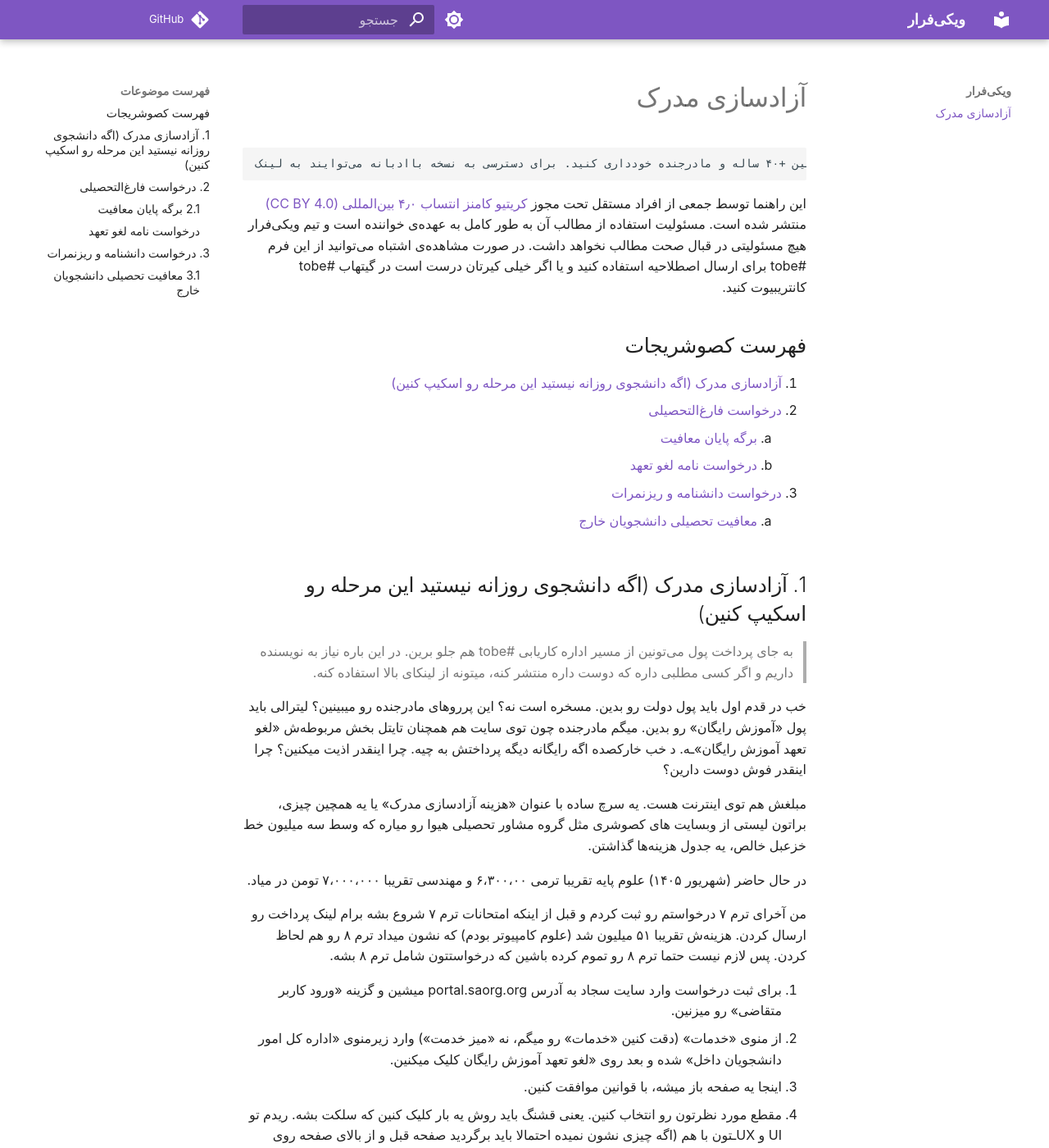
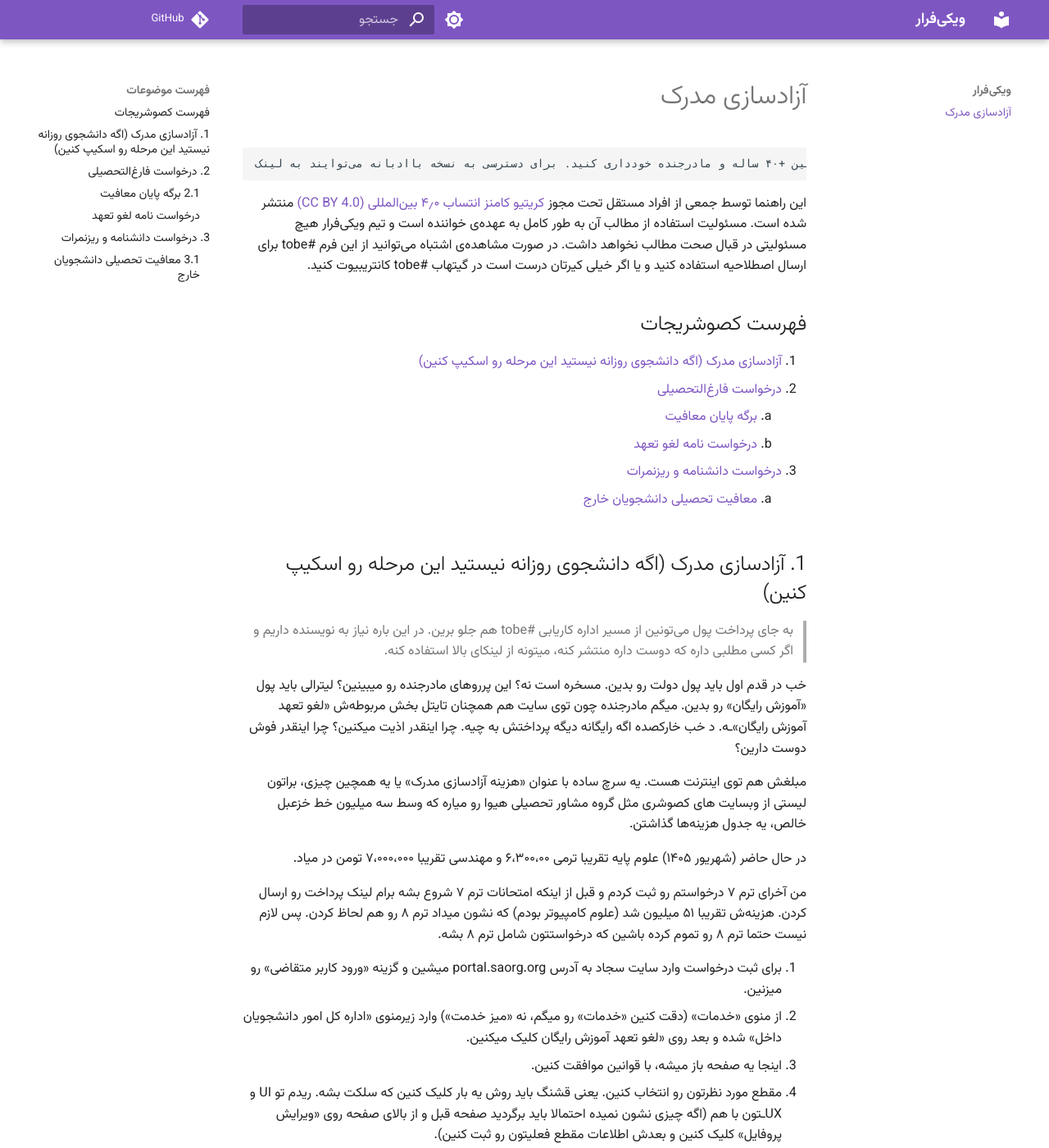
Before and after one commit to jolmak/wikifarar, an MkDocs documentation site: the page built from docs/index.md, in a window 1280 px wide and 1400 px high. Shown: the whole window at 82% size. Built offline with MkDocs 1.6.1 and Material for MkDocs 9.7.7, drawn with Linux system fonts in a browser that asks for light colours; comment, search, counter and statistics services are not loaded.

```diff
--- a/docs/index.md
+++ b/docs/index.md
@@ -30,7 +30,10 @@
 3. اینجا یه صفحه باز میشه، با قوانین موافقت کنین.
 4. مقطع مورد نظرتون رو انتخاب کنین. یعنی قشنگ باید روش یه بار کلیک کنین که سلکت بشه. ریدم تو UI و UXـتون با هم (اگه چیزی نشون نمیده احتمالا باید برگردید صفحه قبل و از بالای صفحه روی «ویرایش پروفایل» کلیک کنین و بعدش اطلاعات مقطع فعلیتون رو ثبت کنین).
 5. واسه پسرا یه باکس اضافه هست که باید مدرک نظام‌وظیفه‌شون رو آپلود کنن. اگه مشغول به تحصیل هستین، «نوع مدرک نظام وظیفه» رو روی «گواهی اشتغال به تحصیل بر اساس گواهی معافیت تحصیلی معتبر» قرار بدین و بعدش اون گواهی اشتغال به تحصیلی که دارین رو آپلود کنین. تاریخ صدور رو میتونین از بالا سمت چپ گواهی مشاهده کنین. نمونه این گواهی رو اینجا می‌بینین:
-6. ![معافیت تحصیلی](assets/معافیت تحصیلی.png)و بله. دانشگاه اصفهان بودم. جای بدی نبود ولی باعث نمیشه نگم کیرم تو دانشگاه اصفهان. مخصوصا مسئول لغو تعهدش خانم کص‌دست‌پور.
+
+    ![معافیت تحصیلی](assets/معافیت تحصیلی.png)
+
+6. و بله. دانشگاه اصفهان بودم. جای بدی نبود ولی باعث نمیشه نگم کیرم تو دانشگاه اصفهان. مخصوصا مسئول لغو تعهدش خانم کص‌دست‌پور.
 
 
 
--- a/mkdocs.yml
+++ b/mkdocs.yml
@@ -10,7 +10,8 @@ nav:
 theme:
   name: material
   language: fa
-  font: false
+  font:
+    text: Vazirmatn
   palette:
     - media: "(prefers-color-scheme: light)"
       scheme: default
```
